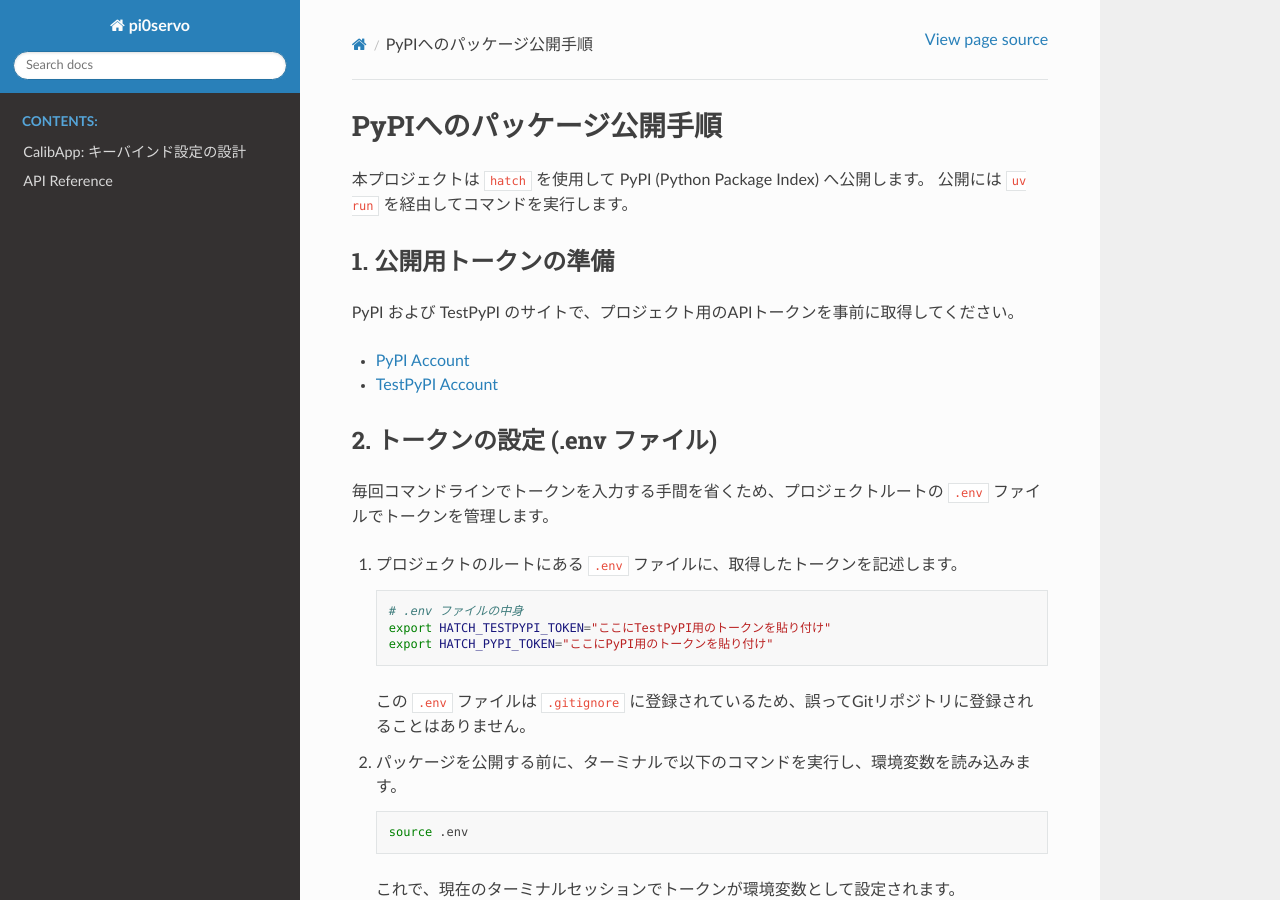
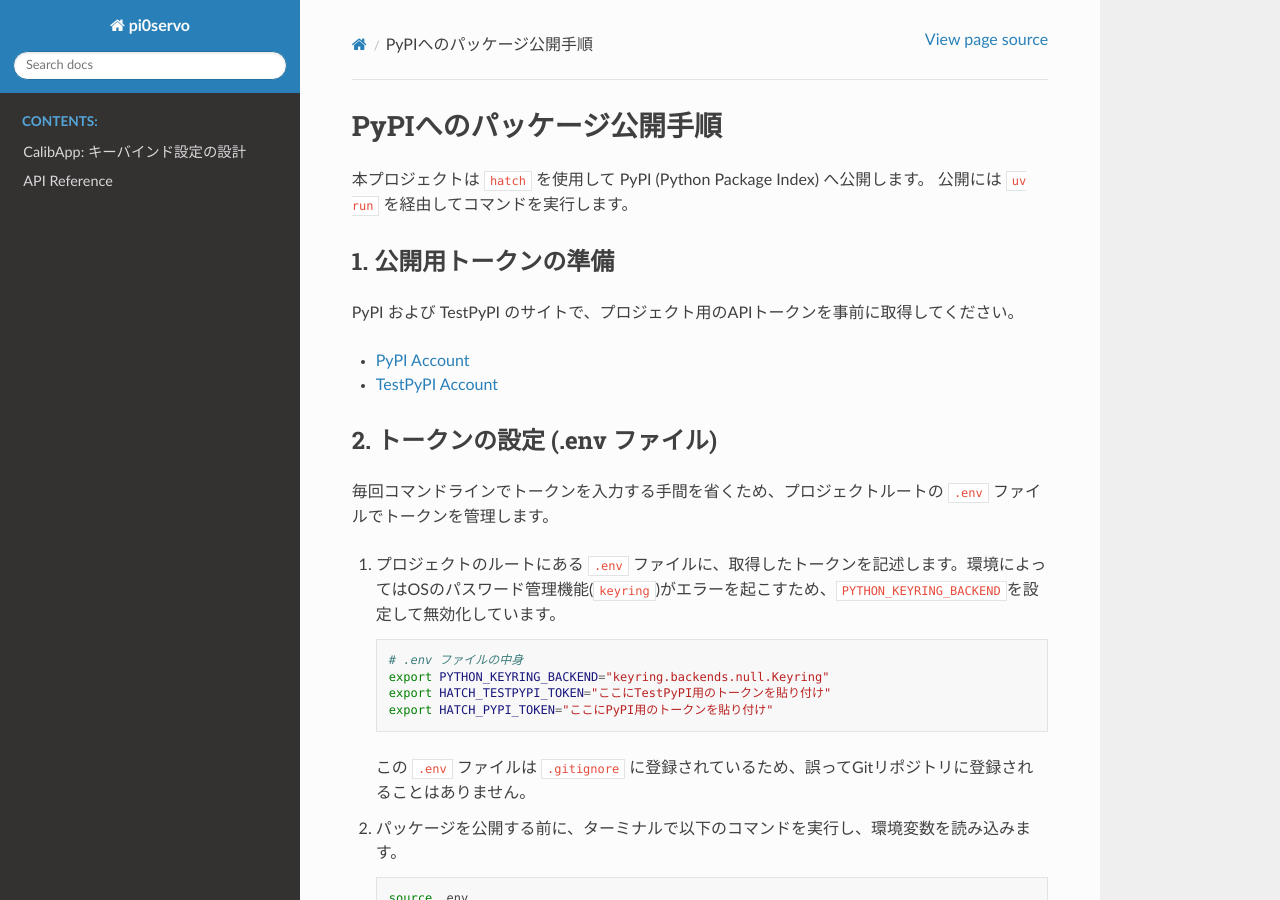
Before and after one commit to ytani01/pi0servo, a Sphinx documentation site: the page built from docs/PyPI.md, in a window 1280 px wide and 900 px high. Built offline with Sphinx 7.4.7 and the Read the Docs theme 3.1.0, drawn with Linux system fonts in a browser that asks for light colours.

Commit message:
UPD: pyproject.toml, PyPI.md: for hatch publish

````diff
--- a/docs/PyPI.md
+++ b/docs/PyPI.md
@@ -14,10 +14,11 @@ PyPI および TestPyPI のサイトで、プロジェクト用のAPIトーク
 
 毎回コマンドラインでトークンを入力する手間を省くため、プロジェクトルートの `.env` ファイルでトークンを管理します。
 
-1.  プロジェクトのルートにある `.env` ファイルに、取得したトークンを記述します。
+1.  プロジェクトのルートにある `.env` ファイルに、取得したトークンを記述します。環境によってはOSのパスワード管理機能(`keyring`)がエラーを起こすため、`PYTHON_KEYRING_BACKEND`を設定して無効化しています。
 
     ```bash
     # .env ファイルの中身
+    export PYTHON_KEYRING_BACKEND="keyring.backends.null.Keyring"
     export HATCH_TESTPYPI_TOKEN="ここにTestPyPI用のトークンを貼り付け"
     export HATCH_PYPI_TOKEN="ここにPyPI用のトークンを貼り付け"
     ```
````
